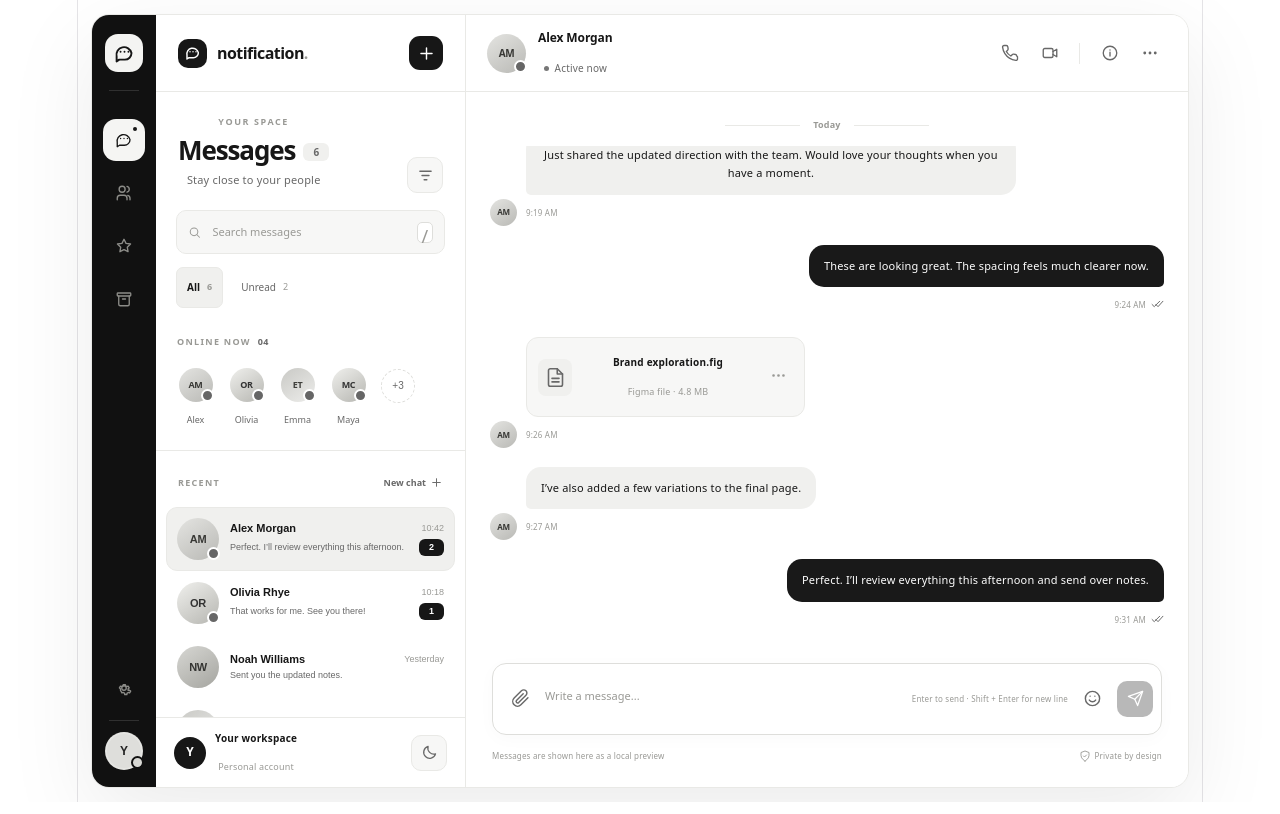
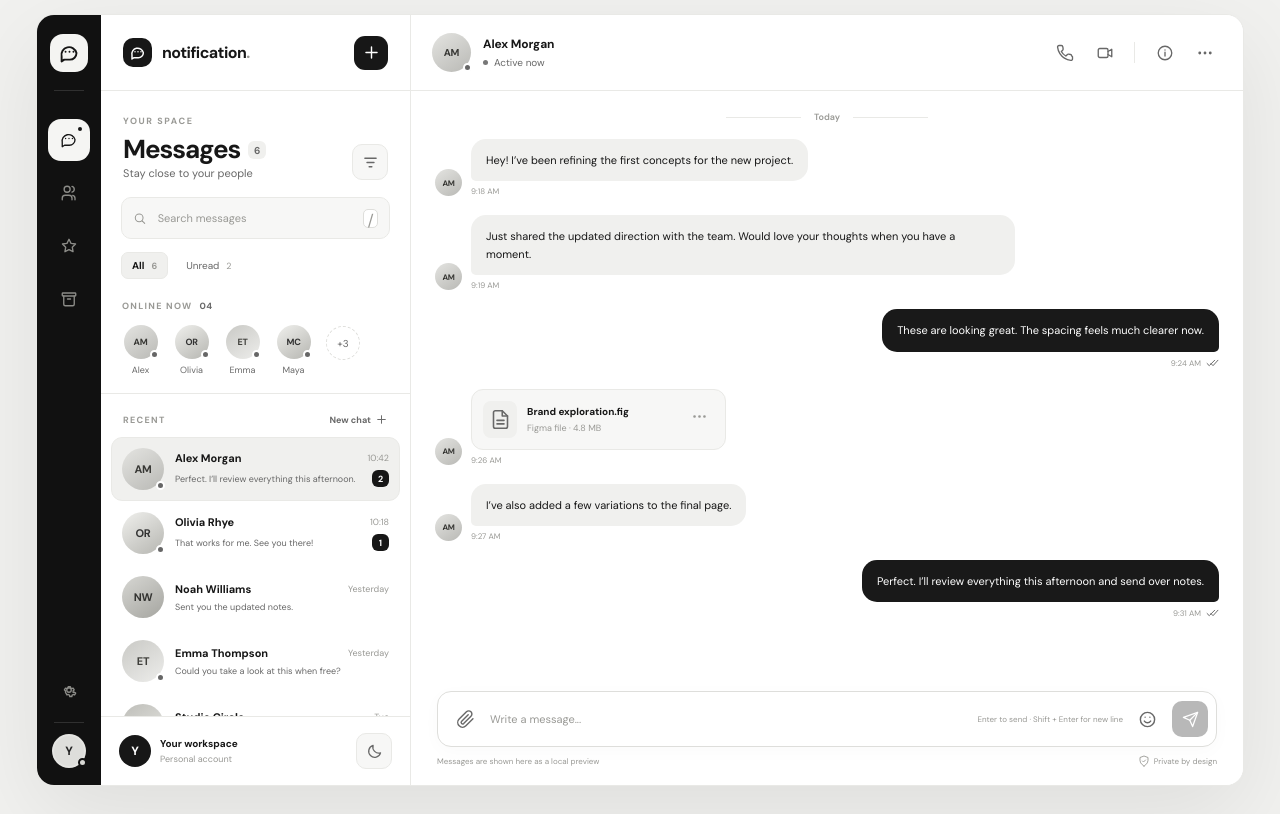
Before and after one commit to arman-somani/notification, a React (Vite) app: page / in a window 1280 px wide. Built offline with nearby package versions, Linux system fonts and the light colour scheme.

Commit message:
Set global typography and monochrome theme foundation

```diff
--- a/src/index.css
+++ b/src/index.css
@@ -1,111 +1,27 @@
+@import url('https://fonts.googleapis.com/css2?family=DM+Sans:wght@400;500;600;700&family=Manrope:wght@400;500;600;700;800&display=swap');
+
 :root {
-  --text: #6b6375;
-  --text-h: #08060d;
-  --bg: #fff;
-  --border: #e5e4e7;
-  --code-bg: #f4f3ec;
-  --accent: #aa3bff;
-  --accent-bg: rgba(170, 59, 255, 0.1);
-  --accent-border: rgba(170, 59, 255, 0.5);
-  --social-bg: rgba(244, 243, 236, 0.5);
-  --shadow:
-    rgba(0, 0, 0, 0.1) 0 10px 15px -3px, rgba(0, 0, 0, 0.05) 0 4px 6px -2px;
-
-  --sans: system-ui, 'Segoe UI', Roboto, sans-serif;
-  --heading: system-ui, 'Segoe UI', Roboto, sans-serif;
-  --mono: ui-monospace, Consolas, monospace;
-
-  font: 18px/145% var(--sans);
-  letter-spacing: 0.18px;
-  color-scheme: light dark;
-  color: var(--text);
-  background: var(--bg);
+  font-family: 'DM Sans', Inter, ui-sans-serif, system-ui, -apple-system, BlinkMacSystemFont, 'Segoe UI', sans-serif;
+  color: #171717;
+  background: #f1f1ef;
   font-synthesis: none;
   text-rendering: optimizeLegibility;
   -webkit-font-smoothing: antialiased;
   -moz-osx-font-smoothing: grayscale;
-
-  @media (max-width: 1024px) {
-    font-size: 16px;
-  }
+  font-optical-sizing: auto;
+  font-weight: 400;
 }
 
-@media (prefers-color-scheme: dark) {
-  :root {
-    --text: #9ca3af;
-    --text-h: #f3f4f6;
-    --bg: #16171d;
-    --border: #2e303a;
-    --code-bg: #1f2028;
-    --accent: #c084fc;
-    --accent-bg: rgba(192, 132, 252, 0.15);
-    --accent-border: rgba(192, 132, 252, 0.5);
-    --social-bg: rgba(47, 48, 58, 0.5);
-    --shadow:
-      rgba(0, 0, 0, 0.4) 0 10px 15px -3px, rgba(0, 0, 0, 0.25) 0 4px 6px -2px;
-  }
+:root[data-theme="dark"] { background: #0d0d0d; color: #f1f1ef; }
 
-  #social .button-icon {
-    filter: invert(1) brightness(2);
-  }
+* { box-sizing: border-box; }
+html, body, #root { width: 100%; min-width: 320px; min-height: 100%; margin: 0; }
+body { min-height: 100svh; padding: 0 22px; background: #f1f1ef; }
+:root[data-theme="dark"] body { background: #0d0d0d; }
+button, input, textarea { font: inherit; }
+button:focus-visible, input:focus-visible, textarea:focus-visible { outline: 2px solid #888; outline-offset: 2px; }
+::selection { background: #d8d8d4; color: #171717; }
+
+@media (max-width: 760px) {
+  body { padding: 0; }
 }
-
-body {
-  margin: 0;
-}
-
-#root {
-  width: 1126px;
-  max-width: 100%;
-  margin: 0 auto;
-  text-align: center;
-  border-inline: 1px solid var(--border);
-  min-height: 100svh;
-  display: flex;
-  flex-direction: column;
-  box-sizing: border-box;
-}
-
-h1,
-h2 {
-  font-family: var(--heading);
-  font-weight: 500;
-  color: var(--text-h);
-}
-
-h1 {
-  font-size: 56px;
-  letter-spacing: -1.68px;
-  margin: 32px 0;
-  @media (max-width: 1024px) {
-    font-size: 36px;
-    margin: 20px 0;
-  }
-}
-h2 {
-  font-size: 24px;
-  line-height: 118%;
-  letter-spacing: -0.24px;
-  margin: 0 0 8px;
-  @media (max-width: 1024px) {
-    font-size: 20px;
-  }
-}
-p {
-  margin: 0;
-}
-
-code,
-.counter {
-  font-family: var(--mono);
-  display: inline-flex;
-  border-radius: 4px;
-  color: var(--text-h);
-}
-
-code {
-  font-size: 15px;
-  line-height: 135%;
-  padding: 4px 8px;
-  background: var(--code-bg);
-}
```
